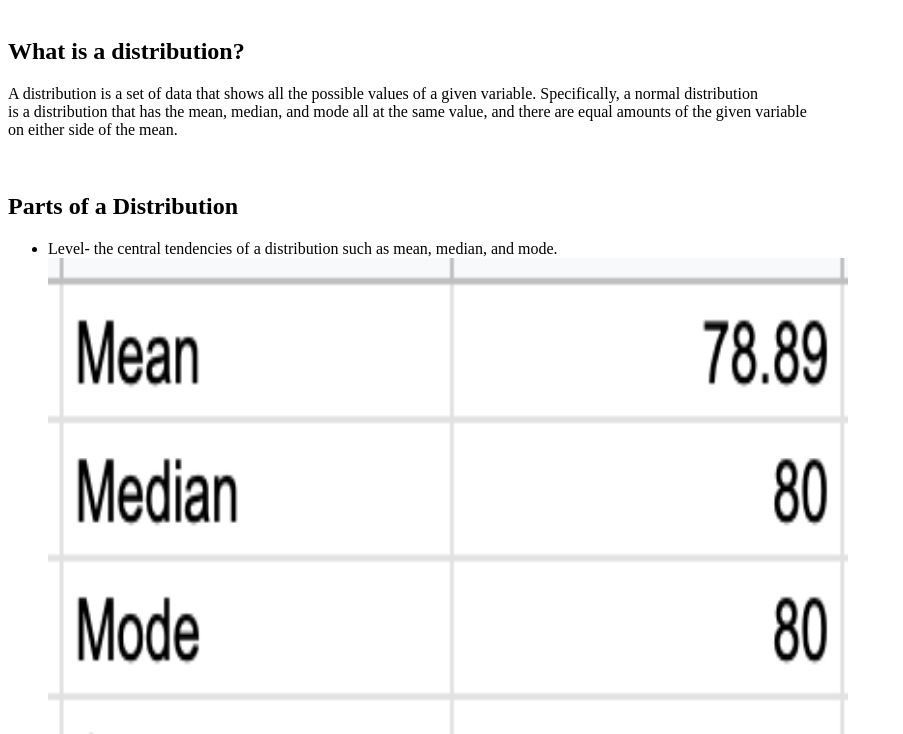
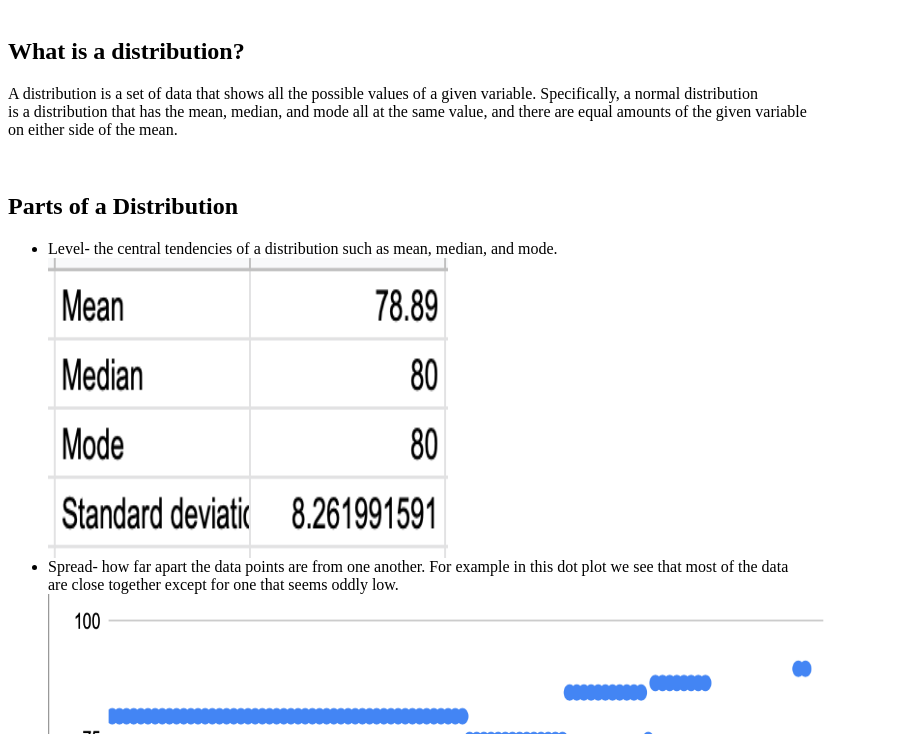
Before and after one commit to matherlyr/distributions, a plain HTML site: page index.html in a window 1280 px wide. Shown: the part 66-800 px from the top of the page, without its empty margins (0-903 px from the left). Drawn offline with Linux system fonts and the light colour scheme.

Commit message:
Update index.html

```diff
--- a/index.html
+++ b/index.html
@@ -10,7 +10,7 @@ on either side of the mean.</p>
 <h2>Parts of a Distribution</h2>
 <ul>
   <li>Level- the central tendencies of a distribution such as mean, median, and mode.</li>
-  <img src="Middle.png" width="800" height="600" ></img>
+  <img src="Middle.png" width="400" height="300" ></img>
   <br>
   <li>Spread- how far apart the data points are from one another. For example in this dot plot we see that most of the data<br>
        are close together except for one that seems oddly low.</li>
```
